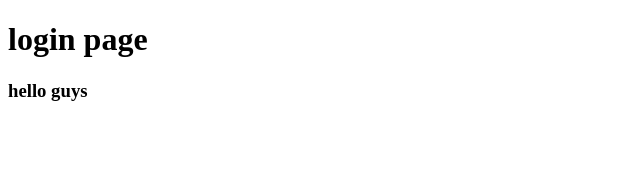
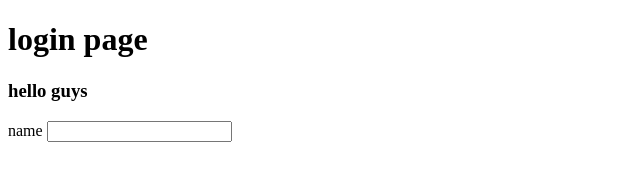
Before and after one commit to rutujaranpise/git-practice-2, a plain HTML site: page login.html in a window 1280 px wide. Shown: the whole page, without its empty margins (0-640 px from the left). Drawn offline with Linux system fonts and the light colour scheme.

Commit message:
name is added im login page

```diff
--- a/login.html
+++ b/login.html
@@ -7,5 +7,9 @@
 <body>
    <h1>login page</h1>
    <h3> hello guys</h3>
+   <label for="name" >name</label>
+   <input type="text" id="name"/>
+
+
 </body>
 </html>
```
